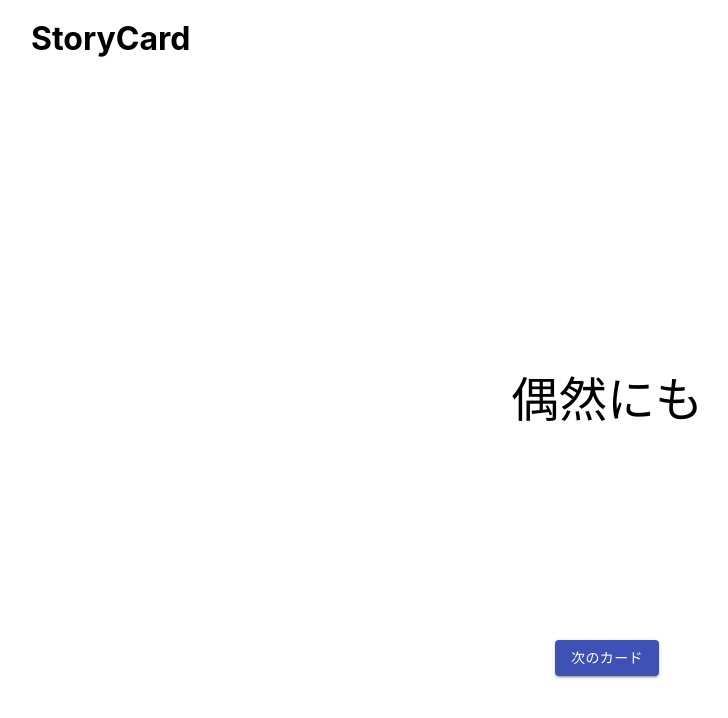
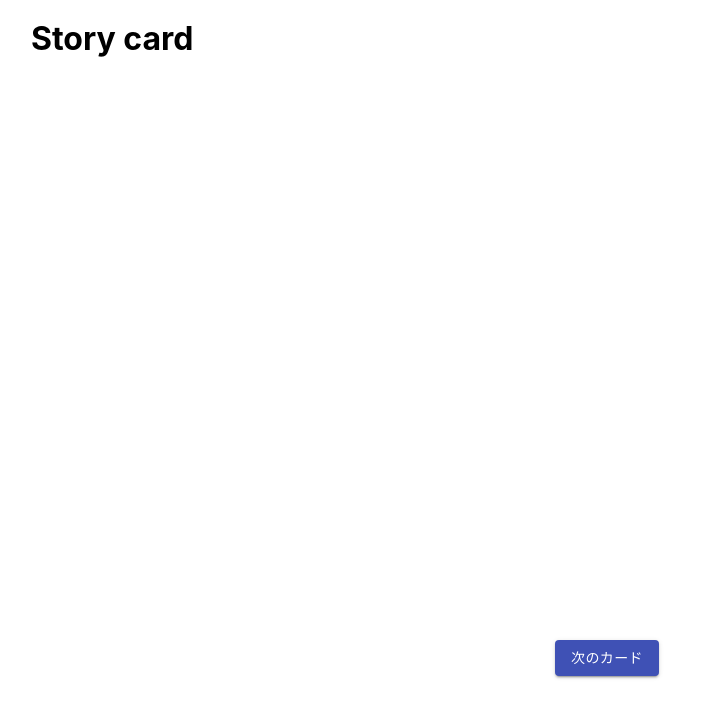
Before and after one commit to RyosukeTakahashi/storycard-app, a React (Create React App) app: page / in a window 1280 px wide. Shown: the top 718 px of the page, without its empty margins (33-761 px from the left). Built offline with nearby package versions, Linux system fonts and the light colour scheme.

Commit message:
trying react css transition

```diff
--- a/package.json
+++ b/package.json
@@ -8,7 +8,8 @@
     "emotion": "^10.0.9",
     "react": "^16.8.6",
     "react-dom": "^16.8.6",
-    "react-scripts": "3.0.1"
+    "react-scripts": "3.0.1",
+    "react-transition-group": "^4.1.1"
   },
   "scripts": {
     "start": "react-scripts start",
--- a/src/App.js
+++ b/src/App.js
@@ -1,7 +1,7 @@
 /** @jsx jsx */
-import React, { useState } from "react";
-
-import { jsx, css, keyframes } from "@emotion/core";
+import React, { useCallback, useState } from "react";
+import { jsx, css } from "@emotion/core";
+import { CSSTransition, Transition } from "react-transition-group";
 
 import Button from "@material-ui/core/Button";
 
@@ -25,50 +25,56 @@
 //todo 語群ををRailsから取れる
 
 function Header() {
+  const [animating, setIsAnimating] = useState(false);
+
+  const startAnimate = useCallback(() => {
+    setIsAnimating(true);
+    setTimeout(() => {
+      setIsAnimating(false);
+    }, 1000);
+  }, []);
+
   return (
-    <header>
-      <h1
+    <div
+      onClick={startAnimate}
       css={css`
+        position: relative;
+        z-index: 100;
+      `}
+    >
+      <Transition timeout={500} in={animating}>
+        {state => (
+          <header
+            css={css`
+              transition: 0.5s;
+              transform: translateX(
+                ${state === "entering" || state === "entered" ? 400 : 0}px
+              );
               margin-left: 5vw;
             `}
           >
-        StoryCard
-      </h1>
+            <h1>Story card</h1>
           </header>
+        )}
+      </Transition>
+
+      {/*<header>*/}
+      {/*  <h1*/}
+      {/*    css={css`*/}
+      {/*      margin-left: 5vw;*/}
+      {/*    `}*/}
+      {/*  >*/}
+      {/*    StoryCard*/}
+      {/*  </h1>*/}
+      {/*</header>*/}
+    </div>
   );
 }
 
-// const bounce = keyframes`
-//   from, 20%, 53%, 80%, to {
-//     transform: translate3d(0,0,0);
-//   }
-//
-//   40%, 43% {
-//     transform: translate3d(-30px, -30px, 0);
-//   }
-//
-//   70% {
-//     transform: translate3d(-15px, -15px, 0);
-//   }
-//
-//   90% {
-//     transform: translate3d(-4px,-4px,0);
-//   }
-// `;
-
-const slideLeft = keyframes`
-  0% {
-    transform: translate3d(0, 0, 0);
-  }
-
-  100% {
-    transform: translate3d(-60vh, 0, 0);
-  }
-`;
-
-
-const PhraseSection = ({ phrase }) => {
+const PhraseSection = ({ phrase, animating }) => {
   return (
+    <Transition timeout={300} in={animating} unmountOnExit>
+      {state => (
         <div
           css={css`
           position: absolute;
@@ -84,20 +90,37 @@
           flex-direction: column;
           text-align: center;
           font-size: 3em;
+          z-index: 0;
+
+          transition: 300ms ease-out;
+          transform: translateX(${() => {
+            switch (state) {
+              case "entering":
+                return "-40vw";
+              case "entered":
+                return "-40vw";
+              case "existing":
+                return "-30vw";
+              case "exited":
+                return "-20vw";
+            }
+          }};
+          )
+
         `}
         >
-      <p
-        css={css`
-          animation: ${slideLeft} 1s ease;
-        `}
-      >
-        {phrase}
-      </p>
+          <p>{phrase}</p>
         </div>
+      )}
+    </Transition>
+    //transform: translateX(${
+    //   state === "entering" || state === "entered" ? "-40vw" : 0
+    // });
+
   );
 };
 
-const EmotionButton = props => {
+const EmotionButton = ({ onButtonClick }) => {
   return (
     <div
       css={css`
@@ -110,7 +133,7 @@
         justify-content: center;
       `}
     >
-      <Button variant="contained" color="primary" onClick={props.onButtonClick}>
+      <Button variant="contained" color="primary" onClick={onButtonClick}>
         次のカード
       </Button>
     </div>
@@ -130,16 +153,29 @@
   const [phrase, setPhrase] = useState(initialPhrase);
   const [phraseLog, addToPhraseLog] = useState([initialPhrase]);
 
+  const [animating, setIsAnimating] = useState(false);
+
+  const startAnimate = useCallback(() => {
+    setIsAnimating(true);
+    // setTimeout(() => {
+    // setIsAnimating(false);
+    // }, 1000);
+  }, []);
+
   function handleClick() {
+    startAnimate();
+
     const newPhrase = getRandomPhrase();
     setPhrase(newPhrase);
     addToPhraseLog(phraseLog.concat([newPhrase]));
+
+    //
   }
 
   return (
     <div className="App">
       <Header />
-      <PhraseSection phrase={phrase} />
+      <PhraseSection phrase={phrase} animating={animating} />
       <EmotionButton onButtonClick={handleClick} />
       {/*<PhraseLog usedPhrases={phraseLog}/>*/}
     </div>
```
Lines whose indentation alone changed are shown as unchanged.
